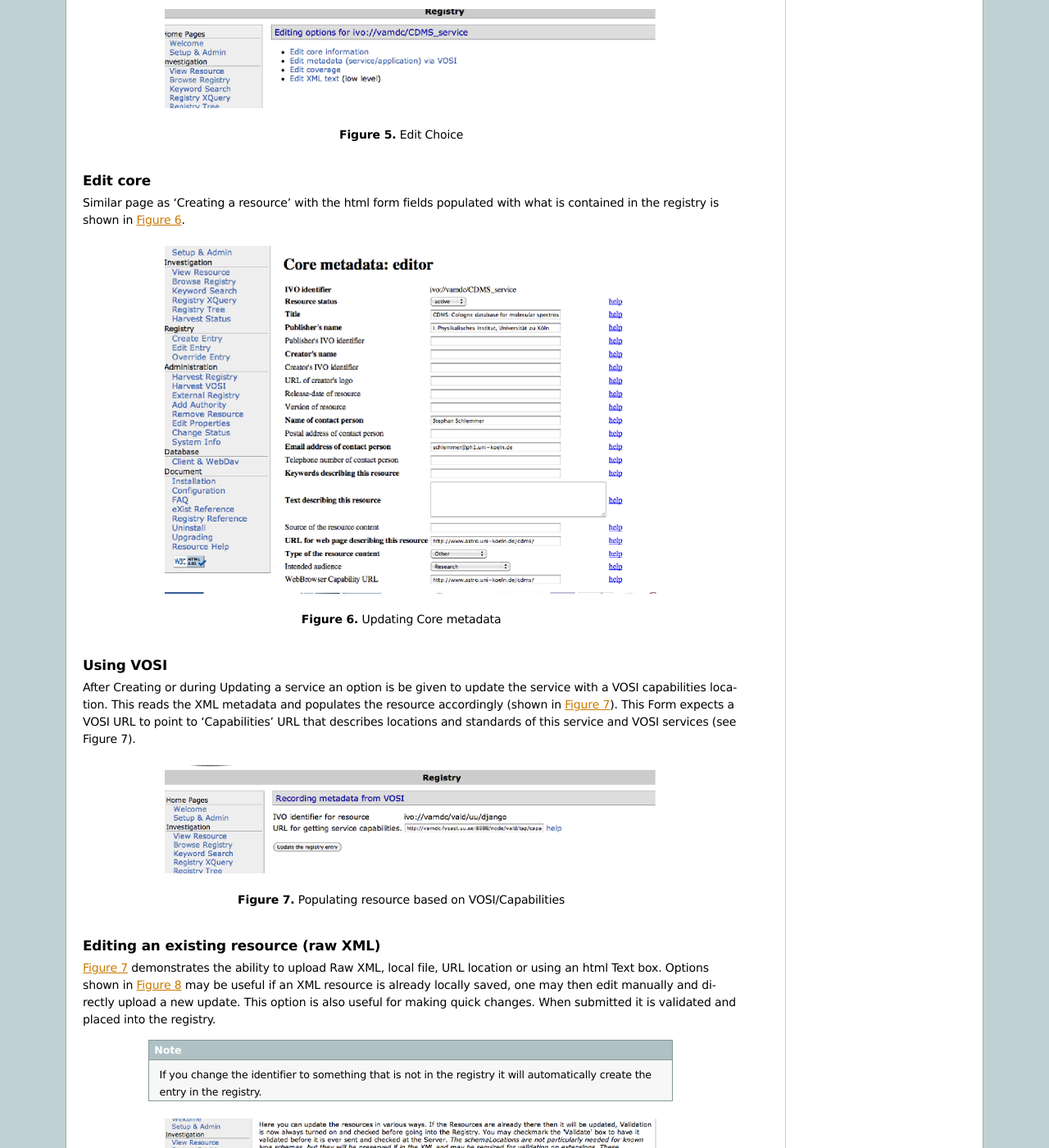
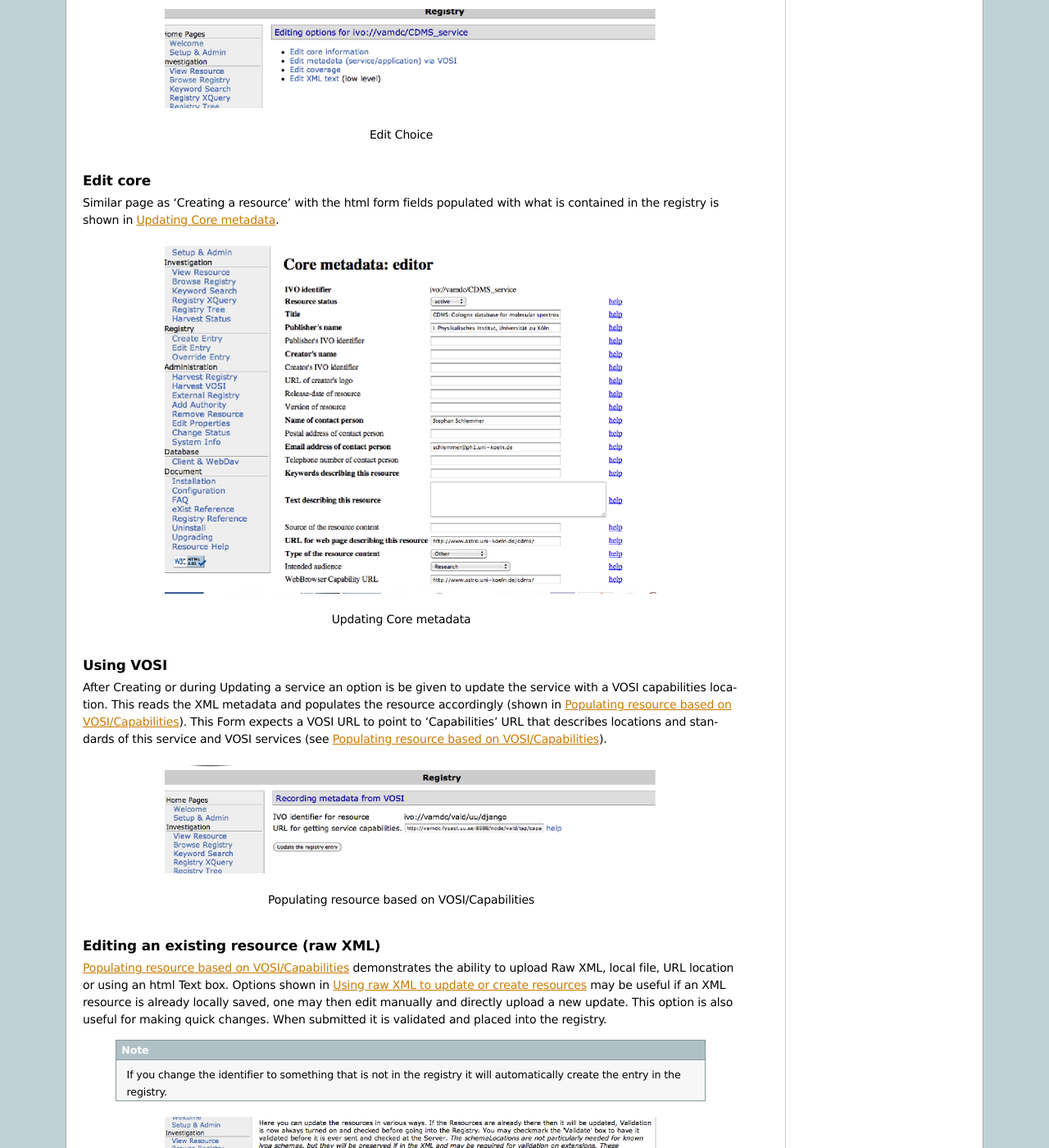
Before and after one commit to VAMDC/Standards, a Sphinx documentation site: the page built from doc/source/registry/webAdministration.rst, in a window 1280 px wide and 1400 px high, scrolled down 2443 px. Shown: the whole window at 82% size. Built offline with Sphinx 7.4.7, drawn with Linux system fonts in a browser that asks for light colours; formulas are drawn with MathJax 3; some of the changed text lies outside the part shown.

Commit message:
TAP-XSAMS => VAMDC-TAP; fixed figure references; removed tabs and replaced with spaces; fixed broken links

```diff
--- a/doc/source/registry/introduction.rst
+++ b/doc/source/registry/introduction.rst
@@ -41,7 +41,7 @@ Virtual Observatory Support Interface (VOSI)
 
 The Support interface is required by all IVOA compliant services and defines common interfaces for its services. The registry uses common support interfaces to help populate resources in the registry.
 
-* **Capability** - All services define capability metadata, which comprises of XML formatted metadata that describes a particular capability and location of this particular service. The capability also describes what standards this service conforms to. Certain capabilities will be to other VOSI interfaces or the XSAMS location along with what standard interface it supports for XSAMS. Registry uses this VOSI location of the capability metadata to property fill out the resource in the registry. If other VOSI locations are present such as Table and Application metadata it additionally harvests that data.
+* **Capability** - All services define capability metadata, which comprises of XML formatted metadata that describes a particular capability and location of this particular service. The capability also describes what standards this service conforms to. Certain capabilities will be to other VOSI interfaces or the VAMDC-XSAMS location along with what standard interface it supports for VAMDC-XSAMS. Registry uses this VOSI location of the capability metadata to property fill out the resource in the registry. If other VOSI locations are present such as Table and Application metadata it additionally harvests that data.
 
 * **Table Metadata** - Another VOSI interface in XML form to describe table metadata for Catalogue services.
 
--- a/doc/source/registry/webAdministration.rst
+++ b/doc/source/registry/webAdministration.rst
@@ -17,24 +17,24 @@ Welcome page
 -----------------
 The First page is simply a 'Welcome' page to provide access to the capabilities of the registry in the menu items. The Welcome page displays the AuthorityID setup by this registry.
 
-Within the scope of this User Guide only the Querying/Creating/Updating resources are considered (see :ref:`Figure 2 <figure-2>` ). The other administration parts of the registry are discussed in the Administrator section of the registry.
+Within the scope of this User Guide only the Querying/Creating/Updating resources are considered (see :ref:`figure-2` ). The other administration parts of the registry are discussed in the Administrator section of the registry.
 
     .. _figure-1:
 
     .. figure:: images/welcomeWindow.png
 
-       **Figure 1.** Welcome
+       Welcome
 
 Creating a resource
 --------------------
 
-Choosing 'Create Entry' will begin creating a new resource, you must choose a unique identifier for this registry and the 'type' of resource. (See :ref:`Figure 2 <figure-2>` )
+Choosing 'Create Entry' will begin creating a new resource, you must choose a unique identifier for this registry and the 'type' of resource. (See :ref:`figure-2` )
 
     .. _figure-2:
 
     .. figure:: images/creatingResource.png
 
-       **Figure 2.** Creating a resource
+       Creating a resource
 
 Core Data
 ----------
@@ -45,70 +45,68 @@ The Core Data as shown in Figure 3 must be filled out prior to creating a resour
 
     .. figure:: images/coreData.png
 
-       **Figure 3.** Core Data
+       Core Data
 
 Browsing the registry
 ----------------------
 
-Several menu options exist to query or investigate the registry, however the most commonly used option is 'Browse'. When initially clicked, all the resources in the registry are displayed. It is possible to filter by identifier if needed. Only selected information is shown about the resource on the Browse screen including title, type of resource, and identifier (see :ref:`Figure 4 <figure-4>`). It may be necessary to select to perform a particular action or task on the resource such as updating, viewing, or see the raw XML.
+Several menu options exist to query or investigate the registry, however the most commonly used option is 'Browse'. When initially clicked, all the resources in the registry are displayed. It is possible to filter by identifier if needed. Only selected information is shown about the resource on the Browse screen including title, type of resource, and identifier (see :ref:`figure-4`). It may be necessary to select to perform a particular action or task on the resource such as updating, viewing, or see the raw XML.
 
     .. _figure-4:
 
     .. figure:: images/browseWindow.png
 
-       **Figure 4.** Browse
+       Browse
 
 Update resource option
 -----------------------
 
-On the Browse registry page 'Edit' link in the Query pages (shown in :ref:`Figure 4 <figure-4>`) is available to fulfil the options of resource detail update. A choice of Updating the Core Information, Updating other information via the VOSI interface, Updating Coverage information, and finally an Update Screen that gives access to the Raw XML are available.
+On the Browse registry page 'Edit' link in the Query pages (shown in :ref:`figure-4`) is available to fulfil the options of resource detail update. A choice of Updating the Core Information, Updating other information via the VOSI interface, Updating Coverage information, and finally an Update Screen that gives access to the Raw XML are available.
 
     .. _figure-5:
 
     .. figure:: images/editWindow.png
 
-       **Figure 5.** Edit Choice
+       Edit Choice
 
 Edit core
 ----------
 
-Similar page as 'Creating a resource' with the html form fields populated with what is contained in the registry is shown in :ref:`Figure 6 <figure-6>`.
+Similar page as 'Creating a resource' with the html form fields populated with what is contained in the registry is shown in :ref:`figure-6`.
 
     .. _figure-6:
 
     .. figure:: images/updatingCoreWindow.png
 
-       **Figure 6.** Updating Core metadata
+       Updating Core metadata
 
 Using VOSI
 -----------
 
-After Creating or during Updating a service an option is be given to update the service with a VOSI capabilities location.  This reads the XML metadata and populates the resource accordingly (shown in :ref:`Figure 7 <figure-7>`). This Form expects a VOSI URL to point to 'Capabilities' URL that describes locations and standards of this service and VOSI services (see Figure 7).
+After Creating or during Updating a service an option is be given to update the service with a VOSI capabilities location.  This reads the XML metadata and populates the resource accordingly (shown in :ref:`figure-7`). This Form expects a VOSI URL to point to 'Capabilities' URL that describes locations and standards of this service and VOSI services (see :ref:`figure-7`).
 
     .. _figure-7:
 
     .. figure:: images/vosi.png
 
-       **Figure 7.** Populating resource based on VOSI/Capabilities
+       Populating resource based on VOSI/Capabilities
 
 Editing an existing resource (raw XML)
 --------------------------------------
 
-:ref:`Figure 7 <figure-7>` demonstrates the ability to upload Raw XML, local file, URL location or using an html Text box.  Options shown in :ref:`Figure 8 <figure-8>` may be useful if an XML resource is already locally saved, one may then edit manually and directly upload a new update. This option is also useful for making quick changes. When submitted it is validated and placed into the registry.
+:ref:`figure-7` demonstrates the ability to upload Raw XML, local file, URL location or using an html Text box.  Options shown in :ref:`figure-8` may be useful if an XML resource is already locally saved, one may then edit manually and directly upload a new update. This option is also useful for making quick changes. When submitted it is validated and placed into the registry.
 
-	.. note::
+    .. note::
 
-		If you change the identifier to something that is not in the registry it will automatically create the entry in the registry.
-
-
+        If you change the identifier to something that is not in the registry it will automatically create the entry in the registry.
 
     .. _figure-8:
 
     .. figure:: images/rawXml.png
 
-       **Figure 8.** Using raw XML to update or create resources
+       Using raw XML to update or create resources
 
 Video tutorial
 ===============
 
-You can download a video tutorial for using the registry administration web pages `here <http://www.vamd.org/downloads/usingVAMDCRegistryWebPages.mov>`_ .
+You can download a video tutorial for using the registry administration web pages `here <http://www.vamdc.org/downloads/usingVAMDCRegistryWebPages.mov>`_ .
```
Also changed, not shown: doc/source/registry/querying.rst (+11 -11 lines), doc/source/registry/queryingForResources.rst (+53 -50 lines), doc/source/registry/registeringVamdcTap.rst (+29 -28 lines).
